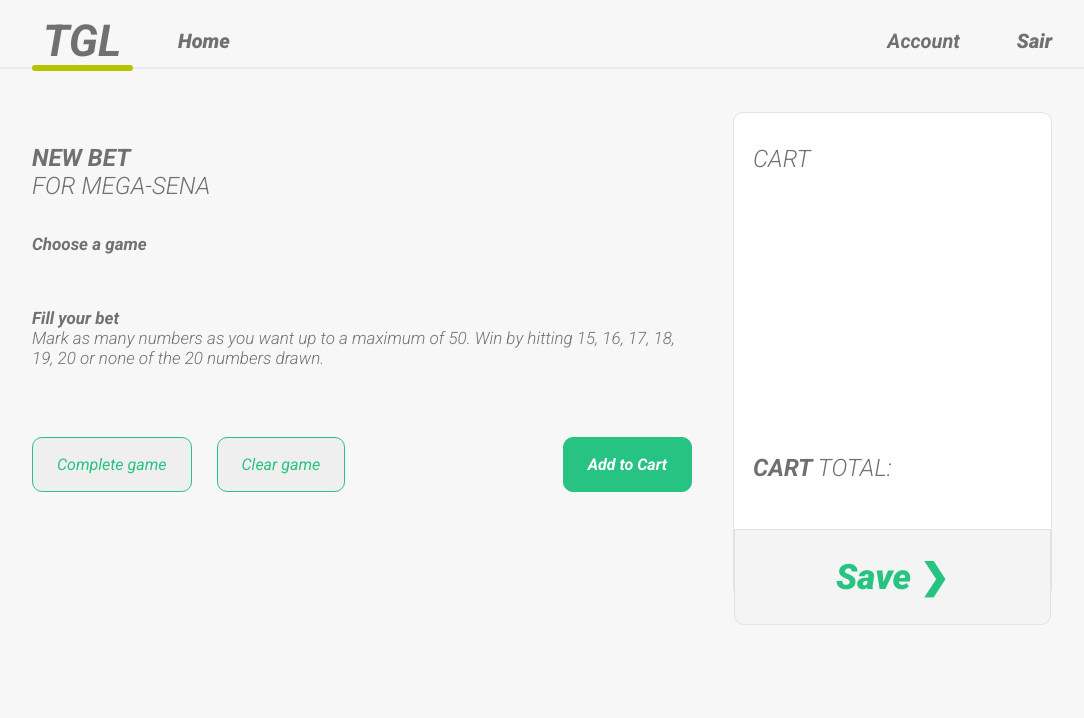
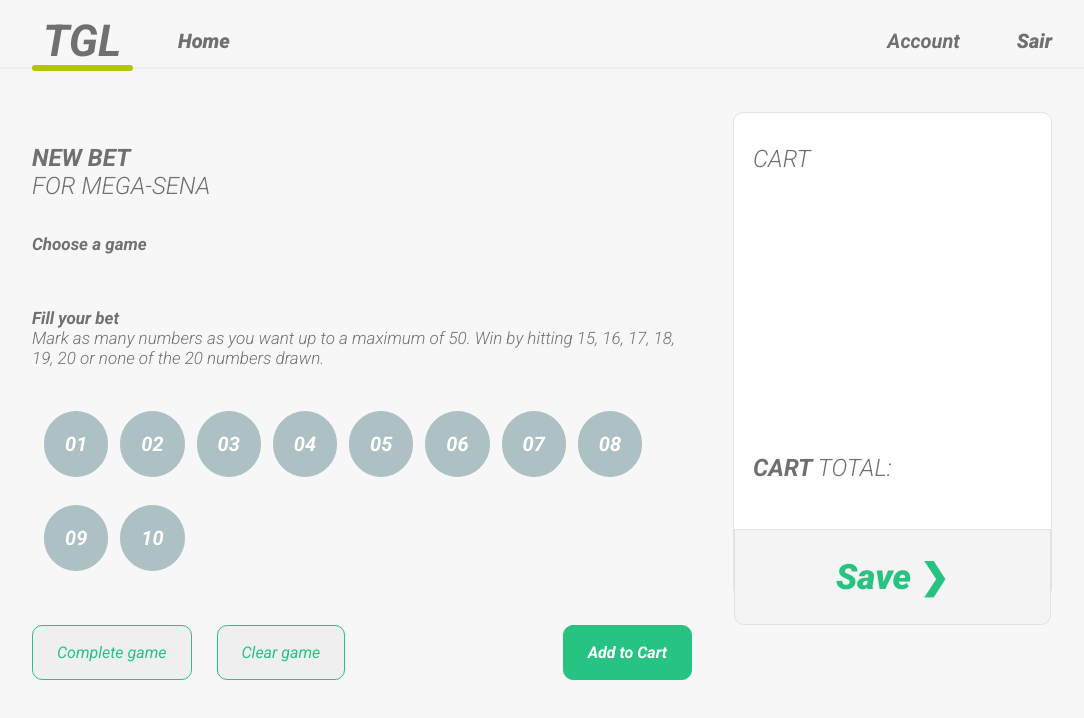
Before and after one commit to JuanCarlosBS/react-tgl, a React (Create React App) app: page /new-bet in a window 1280 px wide. Shown: the top 718 px of the page, without its empty margins (98-1182 px from the left). Built offline with nearby package versions, Linux system fonts and the light colour scheme.

Commit message:
fix: divider line on RecentGames and TestNumberButtons

```diff
--- a/src/pages/NewBet/index.tsx
+++ b/src/pages/NewBet/index.tsx
@@ -3,6 +3,7 @@ import Header from '../../components/Header'
 
 import { Container, Content, Game, TitlePage, TitlePageBold, TitleGame, Filters, DescriptionGame, Numbers, Submit, GamesButton, SubmitButton, Cart, GameCart, Items, Item, Image, Bar, ItemContent, GameNamePrice, GameNamePriceText, GameNamePriceTextBold, ButtonSave } from './styles'
 import CheckFilter from '../../components/CheckFilter'
+import NumberButton from '../../components/NumberButton'
 
 const NewBet : React.FC = () => {
     return (
@@ -21,6 +22,16 @@ const NewBet : React.FC = () => {
                             none of the 20 numbers drawn.</DescriptionGame>
                     </div>
                     <Numbers>
+                        <NumberButton>01</NumberButton>
+                        <NumberButton>02</NumberButton>
+                        <NumberButton>03</NumberButton>
+                        <NumberButton>04</NumberButton>
+                        <NumberButton>05</NumberButton>
+                        <NumberButton>06</NumberButton>
+                        <NumberButton>07</NumberButton>
+                        <NumberButton>08</NumberButton>
+                        <NumberButton>09</NumberButton>
+                        <NumberButton>10</NumberButton>
                     </Numbers>
                     <Submit>
                         <div >
--- a/src/pages/RecentGames/index.tsx
+++ b/src/pages/RecentGames/index.tsx
@@ -1,4 +1,4 @@
-import React from 'react'
+import React, { Fragment } from 'react'
 import Header from '../../components/Header'
 
 import { Container, RecentGamesHeader, RecentGamesFilter, TitlePageBold, Filters, LabelFilter,  NewBetLink, Items } from './styles'
@@ -6,8 +6,10 @@ import RecentGame from '../../components/RecentGame'
 
 const RecentGames = () => {
     return (
+        <Fragment>
+            <Header />
         <Container>
-            <Header />
+
             <div className="content">
                 <RecentGamesHeader>
                     <RecentGamesFilter>
@@ -22,6 +24,8 @@ const RecentGames = () => {
             <Items>
             </Items>
         </Container>
+        </Fragment>
+
     )
 }
 
```
